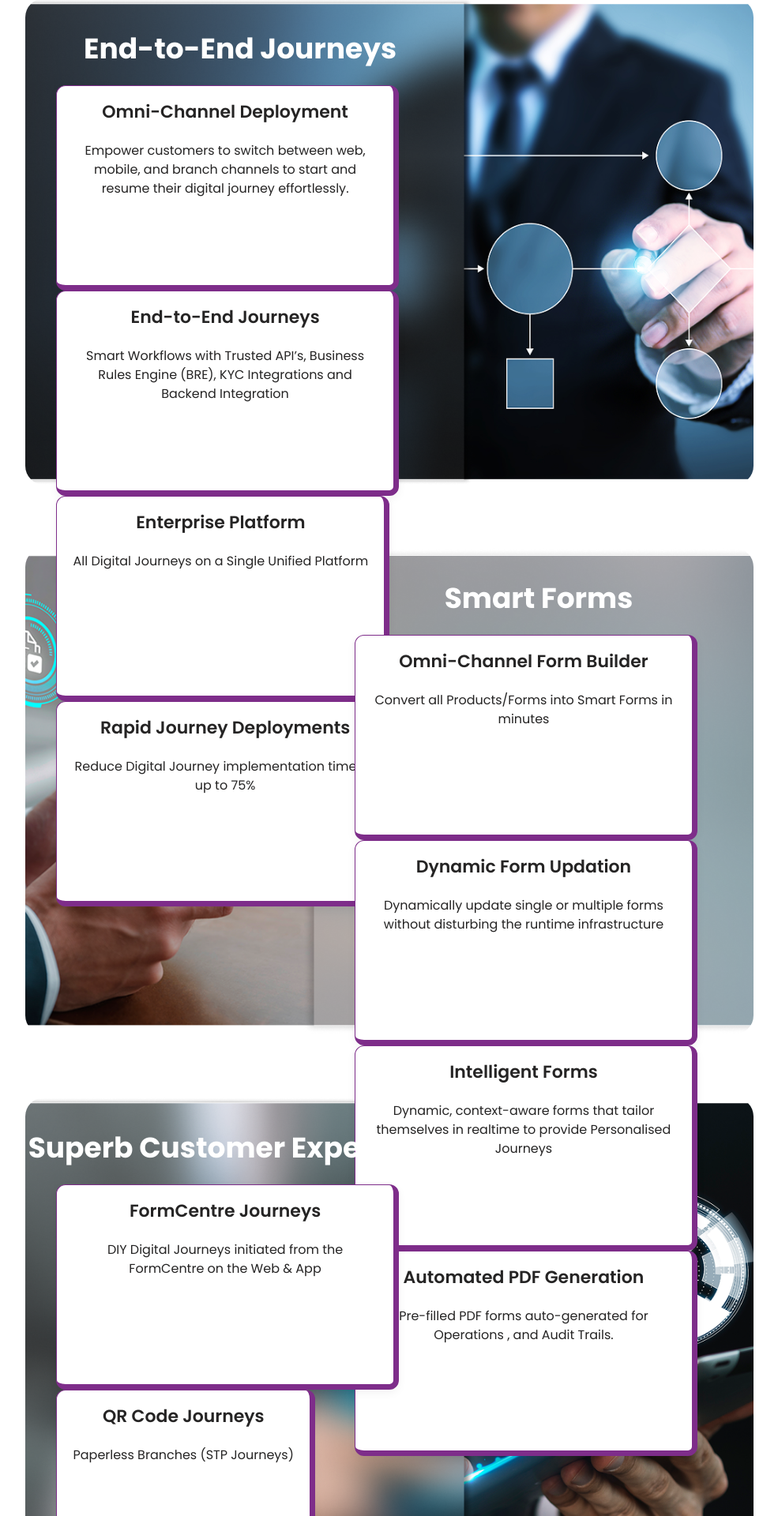
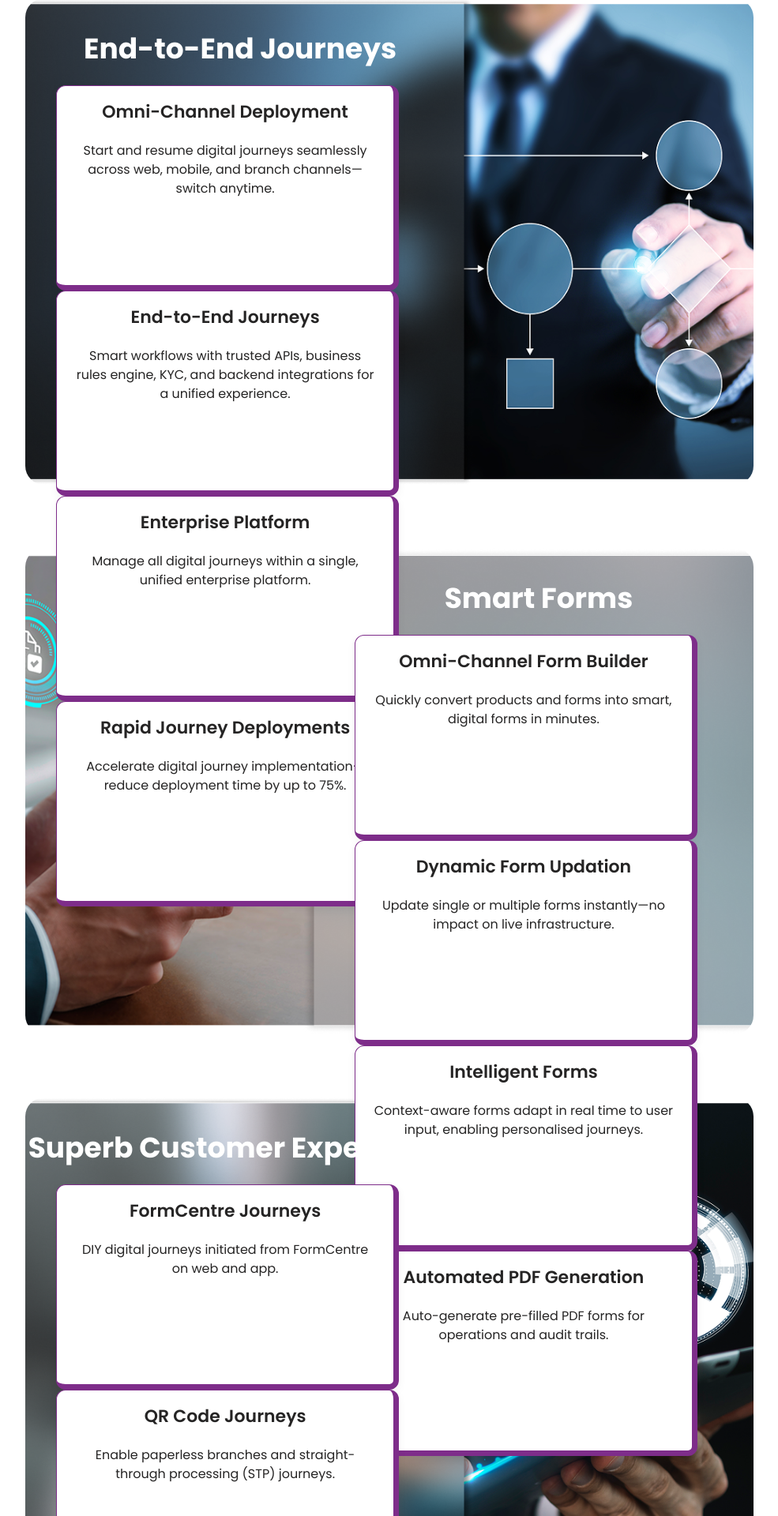
Before and after one commit to AnkithBhargav/lyik_new_website, a React (Vite) app: page / in a window 1280 px wide. Shown: the part 2544-4464 px from the top of the page at 79% size, without its empty margins (147-1132 px from the left). Built offline with nearby package versions, Linux system fonts and the light colour scheme.

Commit message:
Refine descriptions for onboarding cards to enhance clarity and engagement

```diff
--- a/src/pages/Onboarding.jsx
+++ b/src/pages/Onboarding.jsx
@@ -153,24 +153,25 @@ const cards = [
       {
         title: "Omni-Channel Deployment",
         description: [
-          "Empower customers to switch between web, mobile, and branch channels to start and resume their digital journey effortlessly.",
+          "Start and resume digital journeys seamlessly across web, mobile, and branch channels—switch anytime."
         ],
       },
       {
         title: "End-to-End Journeys",
         description: [
-          "Smart Workflows with Trusted API’s, Business Rules Engine (BRE), KYC Integrations and Backend Integration",
+          "Smart workflows with trusted APIs, business rules engine, KYC, and backend integrations for a unified experience."
         ],
       },
       {
         title: "Enterprise Platform",
-        description: ["All Digital Journeys on a Single Unified Platform"],
+        description: [
+          "Manage all digital journeys within a single, unified enterprise platform."
+        ],
       },
       {
         title: "Rapid Journey Deployments",
         description: [
-          "Reduce Digital Journey implementation time by up to ",
-          "75%",
+          "Accelerate digital journey implementation—reduce deployment time by up to 75%."
         ],
       },
     ],
@@ -182,29 +183,26 @@ const cards = [
     data: [
       {
         title: "Omni-Channel Form Builder",
-        description: ["Convert all Products/Forms into Smart Forms in minutes"],
+        description: [
+          "Quickly convert products and forms into smart, digital forms in minutes."
+        ],
       },
       {
         title: "Dynamic Form Updation",
         description: [
-          "Dynamically update single or multiple forms without disturbing the runtime infrastructure",
+          "Update single or multiple forms instantly—no impact on live infrastructure."
         ],
       },
       {
         title: "Intelligent Forms",
         description: [
-          "Dynamic, context-aware forms that tailor themselves in realtime to provide ",
-          "Personalised Journeys",
+          "Context-aware forms adapt in real time to user input, enabling personalised journeys."
         ],
       },
       {
         title: "Automated PDF Generation",
         description: [
-          "Pre-filled PDF forms auto-generated for ",
-          "Operations ",
-          ", and ",
-          "Audit Trails",
-          ".",
+          "Auto-generate pre-filled PDF forms for operations and audit trails."
         ],
       },
     ],
@@ -218,25 +216,25 @@ const cards = [
       {
         title: "FormCentre Journeys",
         description: [
-          "DIY Digital Journeys initiated from the FormCentre on the Web & App",
+          "DIY digital journeys initiated from FormCentre on web and app."
         ],
       },
       {
         title: "QR Code Journeys",
-        description: ["Paperless Branches (STP Journeys)"],
+        description: [
+          "Enable paperless branches and straight-through processing (STP) journeys."
+        ],
       },
       {
         title: "Trusted APIs & KYC Integration",
         description: [
-          "Automated Form-Filling with pre-validated data, also leveraging AI/OCR technologies",
-          { bold: "" },
-          ".",
+          "Automate form-filling with pre-validated data and AI/OCR technologies."
         ],
       },
       {
         title: "Omni-Channel Journeys",
         description: [
-          "Empower customers to switch between web, mobile, and branch channels to start and resume their digital journey effortlessly.",
+          "Switch between web, mobile, and branch channels—resume journeys anytime."
         ],
       },
     ],
```
